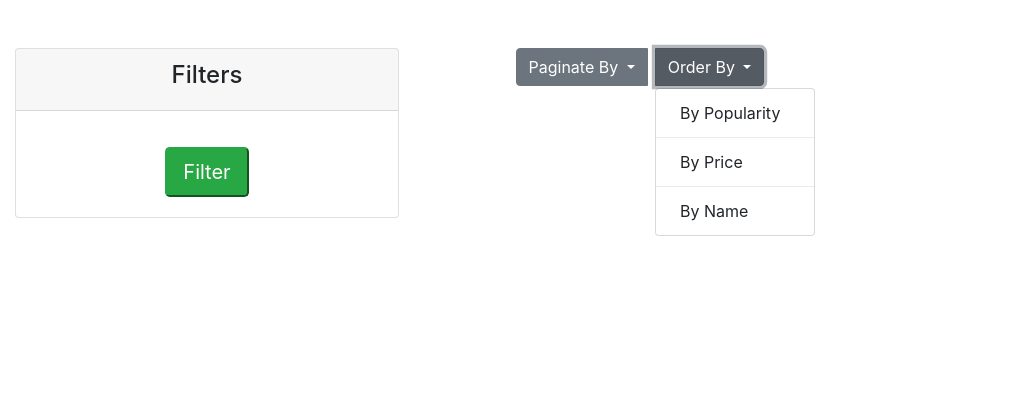
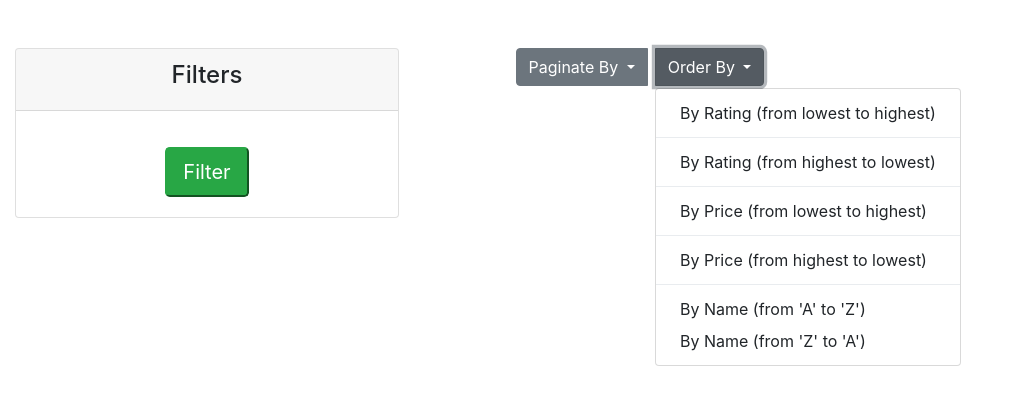
Before and after one commit to FNSdev/webstore, a Django app: template django/core/templates/core/products.html in a window 1280 px wide, after a click on "Order By". Shown: the part 56-461 px from the top of the page, without its empty margins (0-1009 px from the left). Run offline with Django 3.2, Linux system fonts and the light colour scheme; the template is opened without the code that fills it, so the values that code supplies are empty; some libraries are stand-ins or nearby versions.

Commit message:
Order by option updated

```diff
--- a/django/core/templates/core/products.html
+++ b/django/core/templates/core/products.html
@@ -46,11 +46,16 @@
                 Order By
             </button>
             <div class="dropdown-menu dropdown-menu-left" aria-labelledby="dropdownOrder">
-                <a class="dropdown-item" href="?{% param_replace order_by='view_count' remove_page=1 %}">By Popularity</a>
+                <a class="dropdown-item" href="?{% param_replace order_by='rating' remove_page=1 %}">By Rating (from lowest to highest)</a>
                 <div class="dropdown-divider"></div>
-                <a class="dropdown-item" href="?{% param_replace order_by='price' remove_page=1 %}">By Price</a>
+                <a class="dropdown-item" href="?{% param_replace order_by='-rating' remove_page=1 %}">By Rating (from highest to lowest)</a>
                 <div class="dropdown-divider"></div>
-                <a class="dropdown-item" href="?{% param_replace order_by='name' remove_page=1 %}">By Name</a>
+                <a class="dropdown-item" href="?{% param_replace order_by='price' remove_page=1 %}">By Price (from lowest to highest)</a>
+                <div class="dropdown-divider"></div>
+                <a class="dropdown-item" href="?{% param_replace order_by='-price' remove_page=1 %}">By Price (from highest to lowest)</a>
+                <div class="dropdown-divider"></div>
+                <a class="dropdown-item" href="?{% param_replace order_by='name' remove_page=1 %}">By Name (from 'A' to 'Z')</a>
+                <a class="dropdown-item" href="?{% param_replace order_by='-name' remove_page=1 %}">By Name (from 'Z' to 'A')</a>
             </div>
         </div>
     </div>
```
